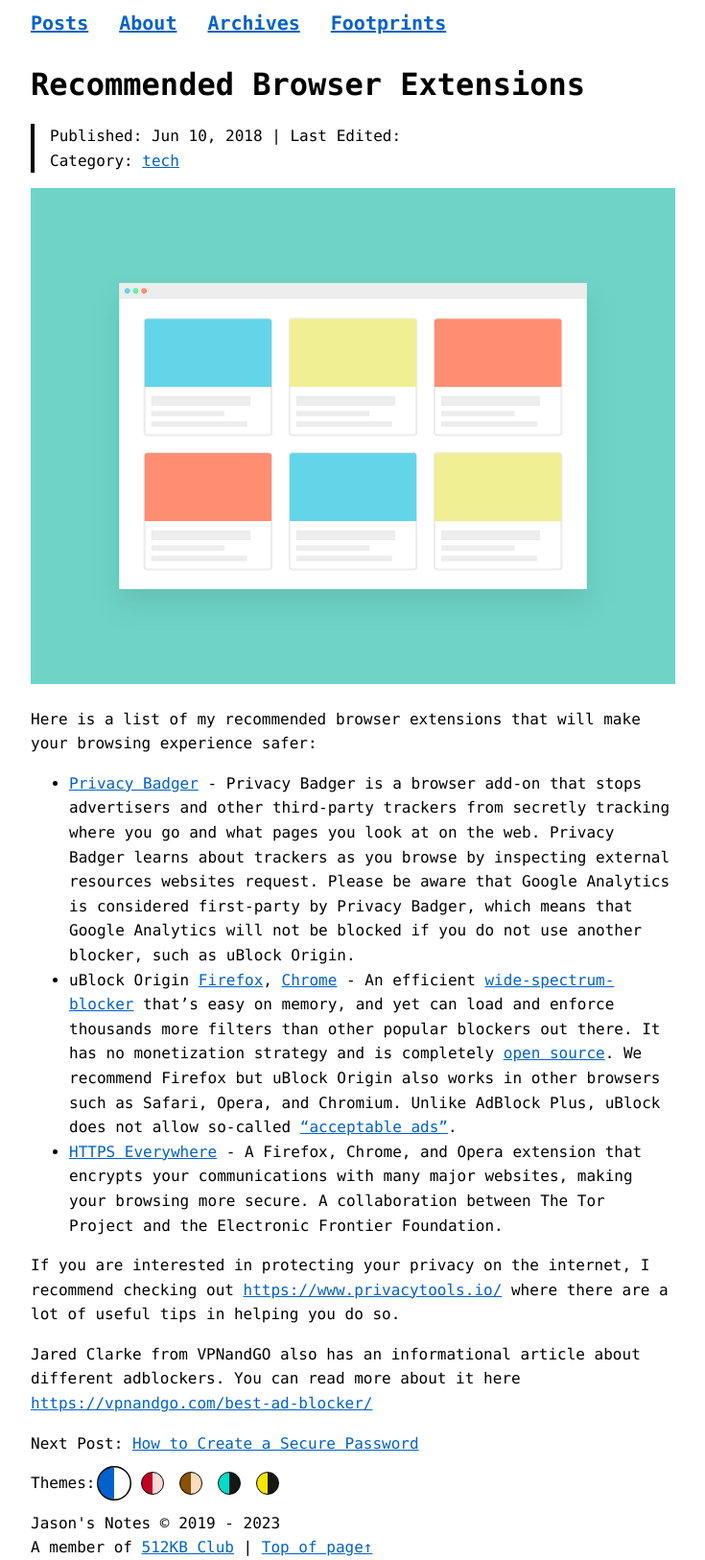
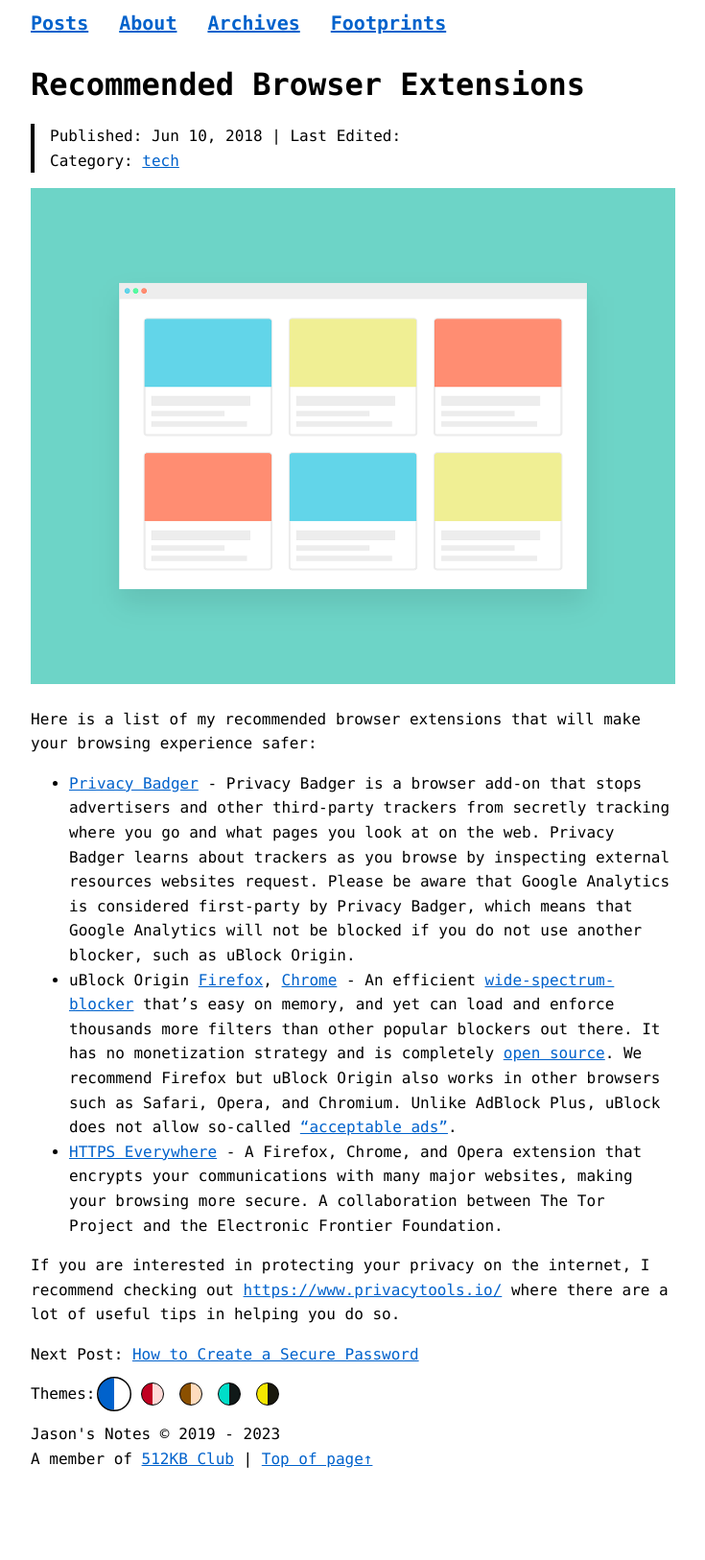
Before and after one commit to jasontthai/jasonthai.me, a Jekyll site: the page built from _posts/2018-06-10-browser-extensions.md, in a window 1280 px wide. Shown: the whole page at 96% size, without its empty margins (272-1007 px from the left). Built offline with Jekyll 4.4.1, drawn with Linux system fonts in a browser that asks for light colours; after the commit the page ends 1533 px from its top, so only the background shows below that.

Commit message:
remove links to ads (#15)

```diff
--- a/_posts/2018-06-10-browser-extensions.md
+++ b/_posts/2018-06-10-browser-extensions.md
@@ -17,5 +17,3 @@
 * [HTTPS Everywhere](https://www.eff.org/https-everywhere) - A Firefox, Chrome, and Opera extension that encrypts your communications with many major websites, making your browsing more secure. A collaboration between The Tor Project and the Electronic Frontier Foundation.
 
 If you are interested in protecting your privacy on the internet, I recommend checking out [https://www.privacytools.io/](https://www.privacytools.io/) where there are a lot of useful tips in helping you do so.
-
-Jared Clarke from VPNandGO also has an informational article about different adblockers. You can read more about it here [https://vpnandgo.com/best-ad-blocker/](https://vpnandgo.com/best-ad-blocker/)
```
